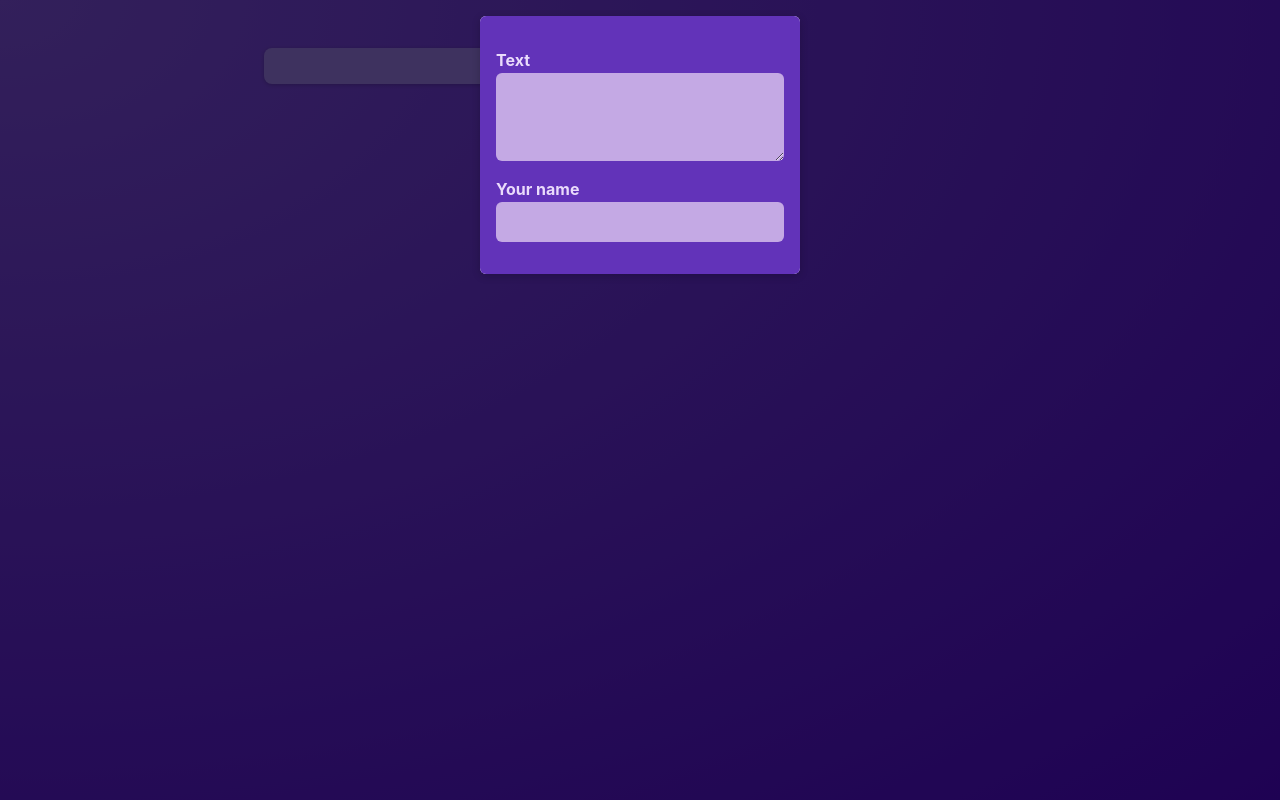
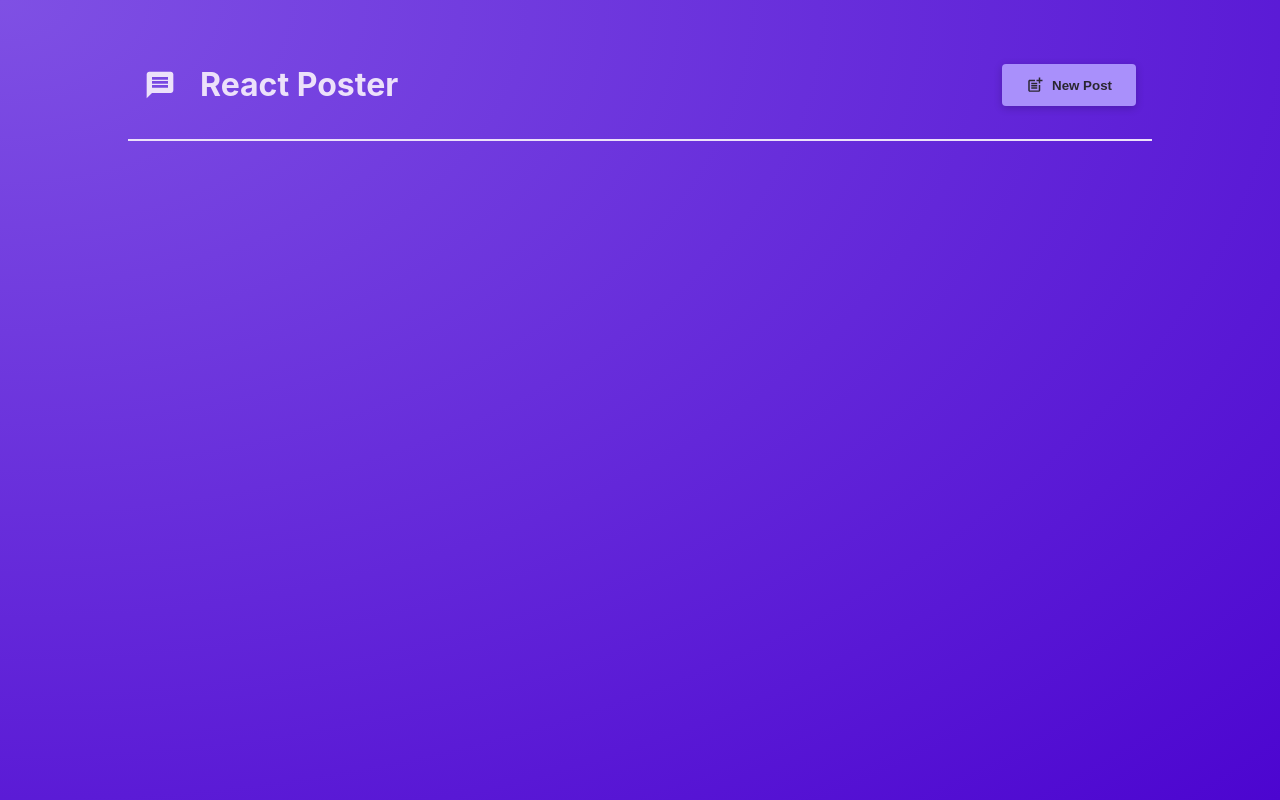
Before and after one commit to CamiSerantoni/RxRefresher, a React (Vite) app: page / in a window 1280 px wide. Built offline with nearby package versions, Linux system fonts and the light colour scheme.

Commit message:
handling form submission

```diff
--- a/package.json
+++ b/package.json
@@ -10,7 +10,8 @@
   },
   "dependencies": {
     "react": "^18.2.0",
-    "react-dom": "^18.2.0"
+    "react-dom": "^18.2.0",
+    "react-icons": "^5.5.0"
   },
   "devDependencies": {
     "@types/react": "^18.0.17",
--- a/src/App.jsx
+++ b/src/App.jsx
@@ -1,10 +1,25 @@
+import MainHeader from "./components/MainHeader";
 import PostsList from "./components/PostsList";
+import {useState} from "react";
 
 function App() {
-  return (
-    <main>
-      <PostsList/>
-    </main>
+   const [modalIsVisible, setModalIsVisible] = useState(false);
+   function hideModalHandler() {
+    setModalIsVisible(false);
+  }
+
+  function showModalHandler() {
+    setModalIsVisible(true);
+  }
+
+
+   return (
+    <>
+      <MainHeader onCreatePost={showModalHandler} />{" "}
+      <main>
+        <PostsList isPosting={modalIsVisible} onStopPosting = {hideModalHandler}/>
+      </main>
+    </>
   );
 }
 
--- /dev/null
+++ b/src/components/MainHeader.jsx
@@ -0,0 +1,22 @@
+import { MdPostAdd, MdMessage } from 'react-icons/md';
+
+import classes from './MainHeader.module.css';
+
+function MainHeader({ onCreatePost }) {
+  return (
+    <header className={classes.header}>
+      <h1 className={classes.logo}>
+        <MdMessage />
+        React Poster
+      </h1>
+      <p>
+        <button className={classes.button} onClick={onCreatePost}>
+          <MdPostAdd size={18} />
+          New Post
+        </button>
+      </p>
+    </header>
+  );
+}
+
+export default MainHeader;
--- /dev/null
+++ b/src/components/MainHeader.module.css
@@ -0,0 +1,36 @@
+.header {
+    /* padding: 2rem 10%; */
+    margin: 2rem 10%;
+    padding: 1rem;
+    text-align: center;
+    display: flex;
+    justify-content: space-between;
+    align-items: center;
+    border-bottom: 2px solid #ece1fa;
+  }
+
+  .logo {
+    font-size: 2rem;
+    display: flex;
+    gap: 1.5rem;
+    align-items: center;
+    color: #ece1fa;
+  }
+
+  .button {
+    display: inline-flex;
+    align-items: center;
+    gap: 0.5rem;
+    padding: 0.75rem 1.5rem;
+    background-color: #a990fb;
+    color: #2a2630;
+    border: none;
+    border-radius: 4px;
+    box-shadow: 0 2px 8px rgba(0, 0, 0, 0.2);
+    cursor: pointer;
+    font-weight: bold;
+  }
+
+  .button:hover {
+    background-color: #8c6cf7;
+  }
--- a/src/components/NewPost.jsx
+++ b/src/components/NewPost.jsx
@@ -1,21 +1,45 @@
 import { useState } from 'react';
 import classes from './NewPost.module.css';
 
-function NewPost(props) {
+function NewPost({onCancel}) {
 
 
 
+    const [enteredBody, setEnteredBody] = useState("");
+    const [enteredAuthor, setEnteredAuthor] = useState("");
+
+
+    function bodyChangeHandler(event) {
+      setEnteredBody(event.target.value);
+    }
+    function authorChangeHandler(event) {
+      setEnteredAuthor(event.target.value);
+    }
+
+    function submitHandler(event) {
+        e.preventDefault();
+        const postData = {
+            body: enteredBody,
+            author: enteredAuthor
+    }
+    console.log(postData)
+    onCancel()
+    }
 
   return (
-    <form className={classes.form}>
+    <form className={classes.form} onSubmit={submitHandler}>
       <p>
         <label htmlFor="body">Text</label>
-        <textarea id="body" required rows={3} onChange={props.onBodyChange}/>
+        <textarea id="body" required rows={3} onChange={bodyChangeHandler}/>
       </p>
 
       <p>
         <label htmlFor="name">Your name</label>
-        <input type="text" id="name" required onChange={props.onAuthorChange} />
+        <input type="text" id="name" required onChange={authorChangeHandler} />
+      </p>
+      <p className={classes.actions}>
+        <button type='button' onClick={onCancel}>Cancel</button>
+        <button type='submit'>Submit</button>
       </p>
     </form>
   );
--- a/src/components/PostsList.jsx
+++ b/src/components/PostsList.jsx
@@ -4,43 +4,24 @@
 import { useState } from "react";
 import Modal from "./Modal";
 
-function PostsList(props) {
-  const [modalIsVisible, setModalIsVisible] = useState(true);
-  const [enteredBody, setEnteredBody] = useState("");
-  const [enteredAuthor, setEnteredAuthor] = useState("");
+function PostsList({isPosting, onStopPosting}) {
 
-  function hideModalHandler() {
-    setModalIsVisible(false);
-  }
 
-  function bodyChangeHandler(event) {
-    setEnteredBody(event.target.value);
-  }
-  function authorChangeHandler(event) {
-    setEnteredAuthor(event.target.value);
-  }
-
-  // let modalContent;
-  // if(modalIsVisible) {
-  //   modalContent = <Modal onClose={hideModalHandler}>
-  //          <NewPost onBodyChange={bodyChangeHandler} onAuthorChange ={authorChangeHandler}/>
-  //     </Modal>
-
-  // }
 
   return (
     <>
-      {modalIsVisible && (
-        <Modal onClose={hideModalHandler}>
+      {isPosting && (
+        <Modal onClose={onStopPosting}>
           <NewPost
-            onBodyChange={bodyChangeHandler}
-            onAuthorChange={authorChangeHandler}
+            // onBodyChange={bodyChangeHandler}
+            // onAuthorChange={authorChangeHandler}
+            onCancel={onStopPosting}
           />
         </Modal>
       )}
 
       <ul className={classes.posts}>
-        <Post author={enteredAuthor} body={enteredBody} />
+        {/* <Post author={enteredAuthor} body={enteredBody} /> */}
       </ul>
     </>
   );
```
Also changed, not shown: 1 other file (tests, documents, lock files or other folders).
